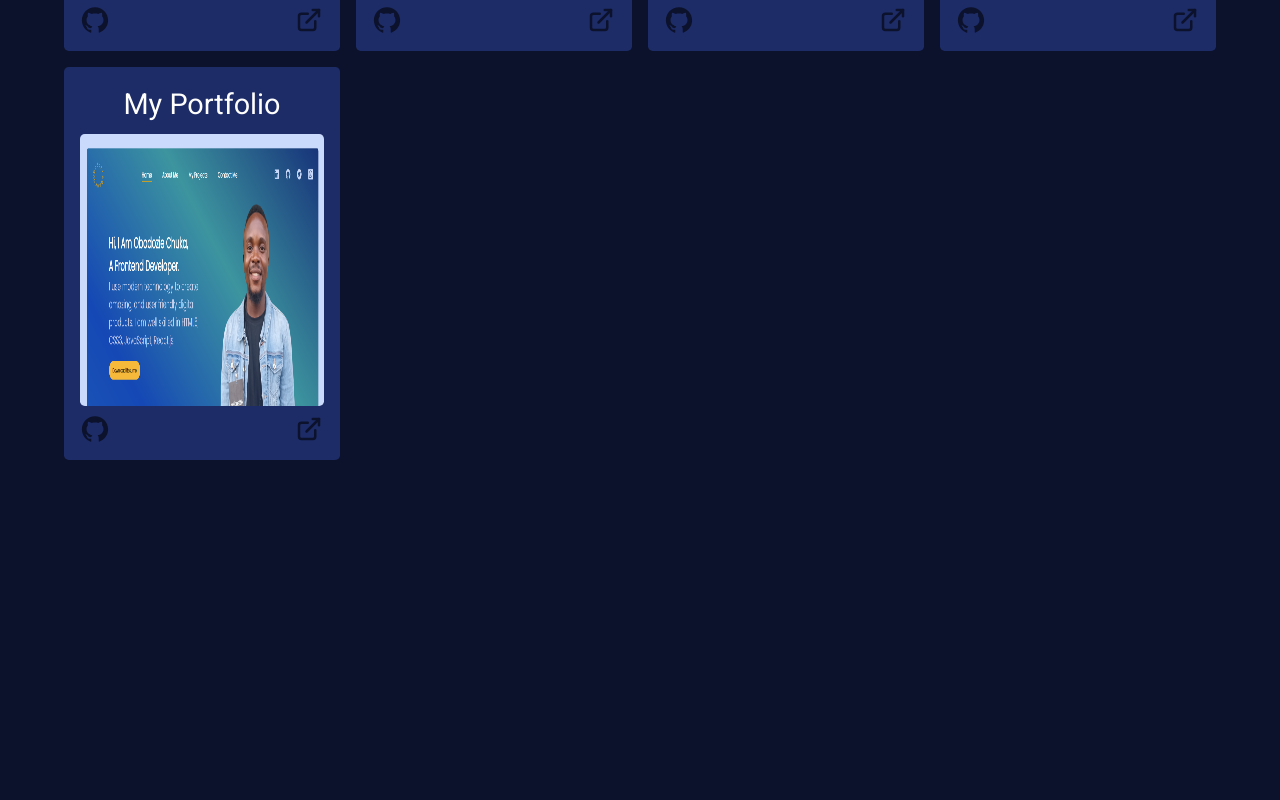
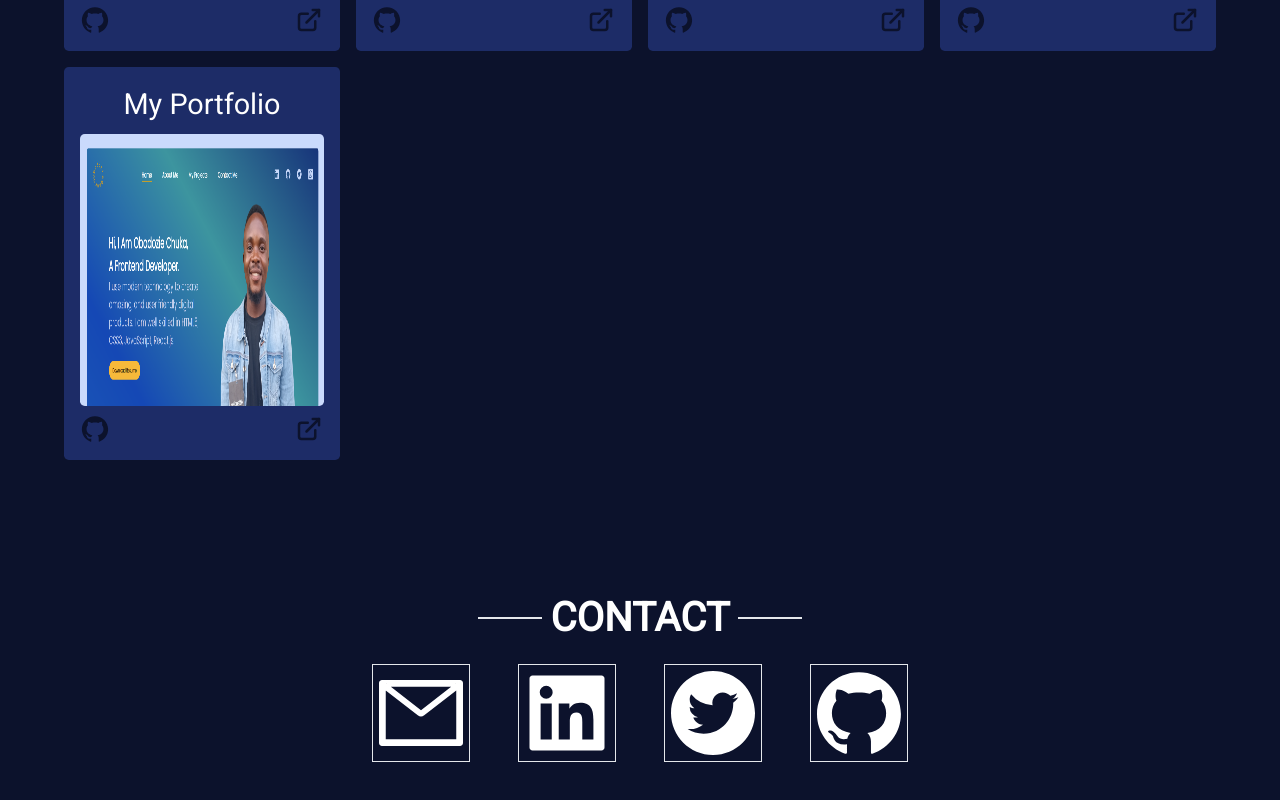
Before and after one commit to Doziechuks/myPortfoliov2, a React (Create React App) app: page / in a window 1280 px wide. Shown: the part 1935-2735 px from the top of the page. Before the commit the page ends 2491 px from the top, so only its background shows below. Built offline with nearby package versions, Linux system fonts and the light colour scheme.

Commit message:
created the contact component

```diff
--- a/src/HomePage.jsx
+++ b/src/HomePage.jsx
@@ -1,4 +1,5 @@
 import React from 'react';
+import Contact from './components/Contact';
 import Header from './components/Header';
 import Navbar from './components/Navbar';
 import Project from './components/Project';
@@ -11,6 +12,7 @@ const HomePage = () => {
       <Header />
       <Skills />
       <Project />
+      <Contact />
     </div>
   )
 }
--- /dev/null
+++ b/src/components/Contact.jsx
@@ -0,0 +1,49 @@
+import React from 'react';
+import {
+  AiFillLinkedin,
+  AiFillTwitterCircle,
+  AiOutlineGithub,
+  AiOutlineMail,
+} from "react-icons/ai";
+
+import Title from './Title';
+
+const Contact = () => {
+  return (
+    <div className="w-full px-[2rem] sm:px-[4rem] mb-[4rem] sm:mb-[8rem] flex flex-col items-center justify-center">
+      <Title>contact</Title>
+      <div className="w-full flex justify-center items-center gap-[1rem] sm:gap-[3rem]">
+        <div
+          className="border cursor-pointer"
+          onClick={() => window.open("mailto:doziechuks1010@gmail.com?", "_blank")}
+        >
+          <AiOutlineMail className="text-white text-[2rem] sm:text-[4rem] md:text-[6rem] md:hover:text-[#1D2C67] ease-in-out duration-[0.5s]" />
+        </div>
+        <div
+          className="border cursor-pointer"
+          onClick={() =>
+            window.open("https://www.linkedin.com/in/chuka-obodozie/", "_blank")
+          }
+        >
+          <AiFillLinkedin className="text-white text-[2rem] sm:text-[4rem] md:text-[6rem] md:hover:text-[#1D2C67] ease-in-out duration-[0.5s]" />
+        </div>
+        <div
+          className="border cursor-pointer"
+          onClick={() =>
+            window.open("https://twitter.com/ObodozieChuka", "_blank")
+          }
+        >
+          <AiFillTwitterCircle className="text-white text-[2rem] sm:text-[4rem] md:text-[6rem] md:hover:text-[#1D2C67] ease-in-out duration-[0.5s]" />
+        </div>
+        <div
+          className="border cursor-pointer"
+          onClick={() => window.open("https://github.com/Doziechuks", "_blank")}
+        >
+          <AiOutlineGithub className="text-white text-[2rem] sm:text-[4rem] md:text-[6rem] md:hover:text-[#1D2C67] ease-in-out duration-[0.5s]" />
+        </div>
+      </div>
+    </div>
+  );
+}
+
+export default Contact
--- a/src/components/Project.jsx
+++ b/src/components/Project.jsx
@@ -5,7 +5,7 @@ import ProjectItems from './ProjectItems';
 
 const Project = () => {
   return (
-    <div className="w-full px-[2rem] sm:px-[4rem] mb-[4rem] sm:mb-[6rem] flex flex-col items-center justify-center">
+    <div className="w-full px-[2rem] sm:px-[4rem] mb-[4rem] sm:mb-[8rem] flex flex-col items-center justify-center">
       <Title>projects</Title>
       <div className="w-full grid grid-cols-2 xl:grid-cols-4 md:grid-cols-3 gap-[1rem]">
         {
```
